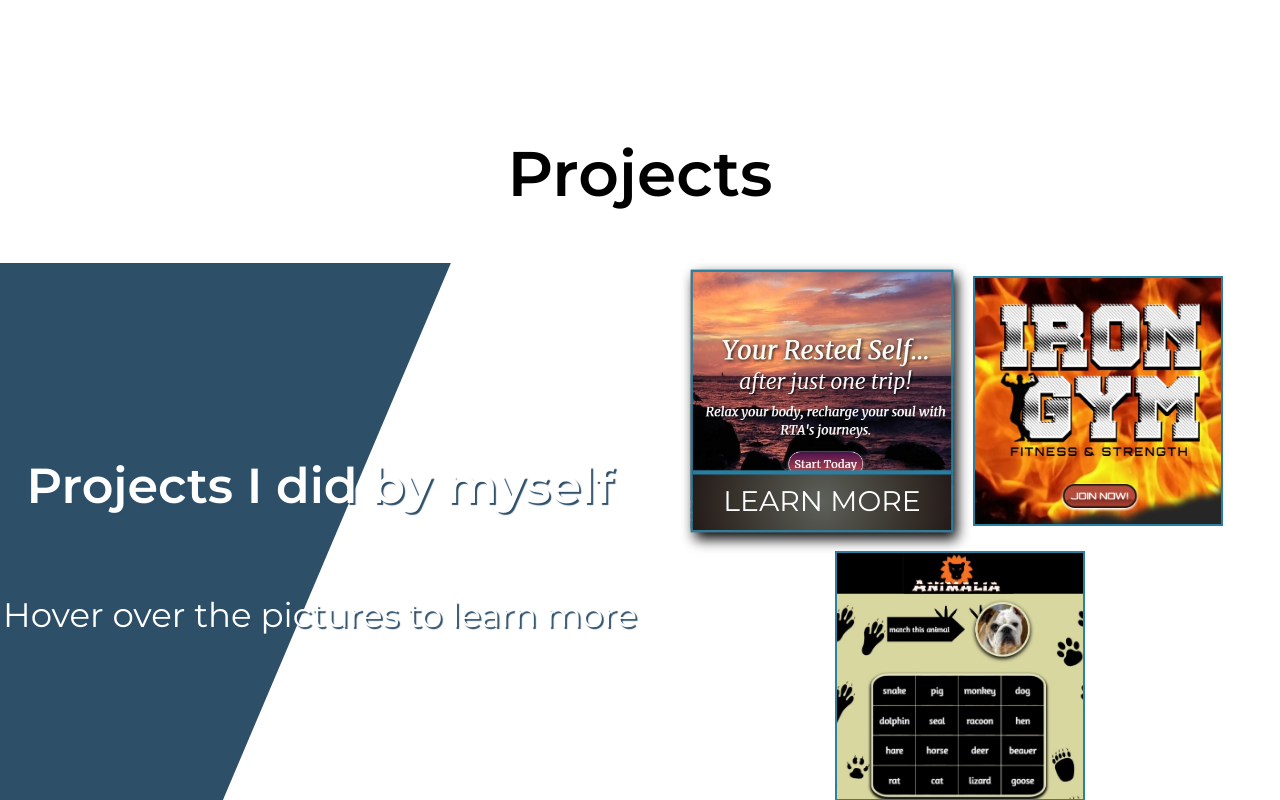
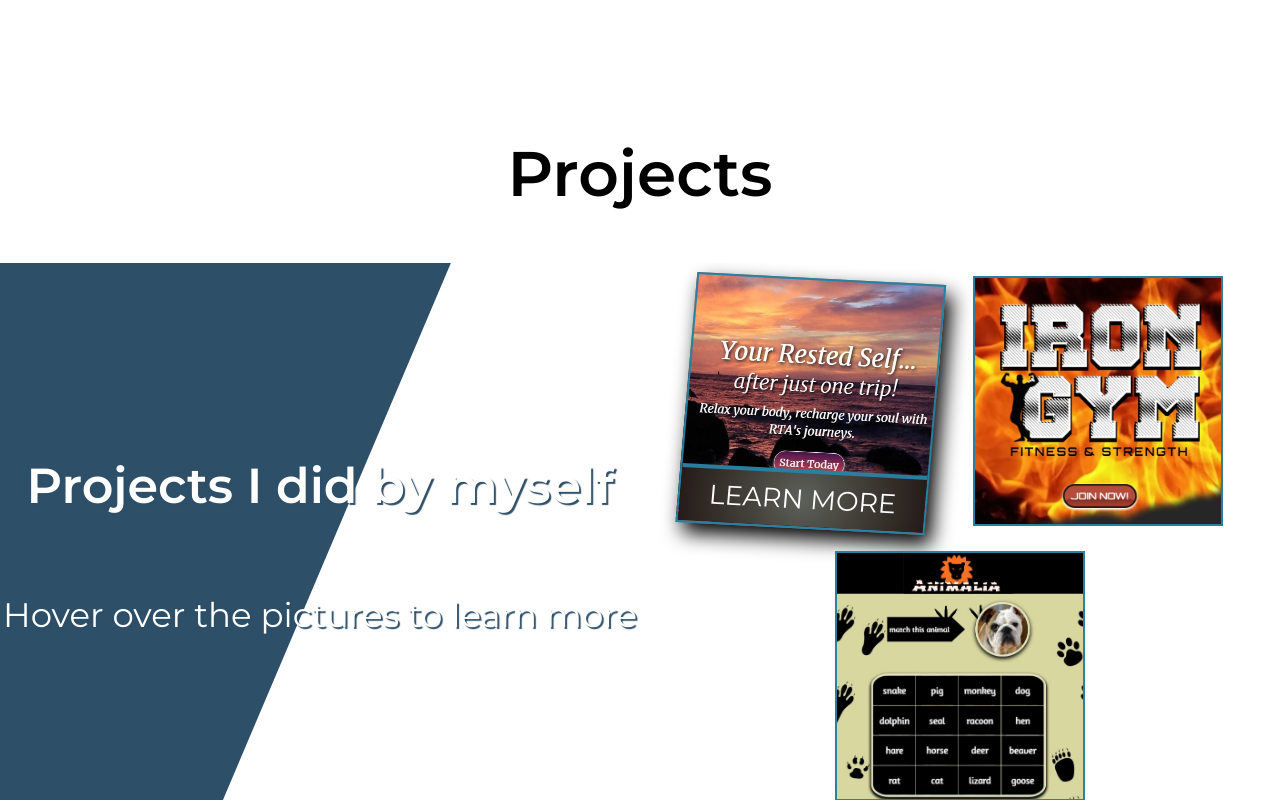
Before and after one commit to radosliwa/MyPortfolio, a website: page app/index.html in a window 1280 px wide. In both pictures the pointer is over the element 822 px from the left and 2062 px from the top of the page. Shown: the part 1662-2462 px from the top of the page. Drawn offline with nearby package versions, Linux system fonts and the light colour scheme.

Commit message:
transform experiments

```diff
--- a/app/assets/styles/modules/_projects.css
+++ b/app/assets/styles/modules/_projects.css
@@ -16,6 +16,7 @@
     height: 200px;
     overflow: hidden;
     border: 2px solid rgba(40, 128, 160, 0.99);
+    transition: all .4s ease-out;
 
     @supports not (-ms-high-contrast: none) {
       display: flex;
@@ -51,10 +52,9 @@
       height: 250px;
 
       &:hover {
-        overflow: hidden;
-        box-shadow: 4px 6px 12px #000;
-        transform: scale(1.05);
-        transition: all .5s ease-out;
+        box-shadow: 7px 10px 20px #000;
+        transform: skewX(-5deg) skewY(3deg) translateY(1%);
+        transform-origin: top center;
 
         .projects__link {
           opacity: 1;
--- a/app/temp/styles/styles.css
+++ b/app/temp/styles/styles.css
@@ -1067,6 +1067,9 @@
     height: 200px;
     overflow: hidden;
     border: 2px solid rgba(40, 128, 160, 0.99);
+    -webkit-transition: all .4s ease-out;
+    -o-transition: all .4s ease-out;
+    transition: all .4s ease-out;
   }@supports not (-ms-high-contrast: none) {.projects__item {
       display: -webkit-box;
       display: -ms-flexbox;
@@ -1100,15 +1103,14 @@
   }
 
       .projects__item:hover {
-        overflow: hidden;
-        -webkit-box-shadow: 4px 6px 12px #000;
-                box-shadow: 4px 6px 12px #000;
-        -webkit-transform: scale(1.05);
-            -ms-transform: scale(1.05);
-                transform: scale(1.05);
-        -webkit-transition: all .5s ease-out;
-        -o-transition: all .5s ease-out;
-        transition: all .5s ease-out;
+        -webkit-box-shadow: 7px 10px 20px #000;
+                box-shadow: 7px 10px 20px #000;
+        -webkit-transform: skewX(-5deg) skewY(3deg) translateY(1%);
+            -ms-transform: skewX(-5deg) skewY(3deg) translateY(1%);
+                transform: skewX(-5deg) skewY(3deg) translateY(1%);
+        -webkit-transform-origin: top center;
+            -ms-transform-origin: top center;
+                transform-origin: top center;
       }
 
         .projects__item:hover .projects__link {
```
Also changed, not shown: docs/index.html (+1 -1 lines), 2 other files.
